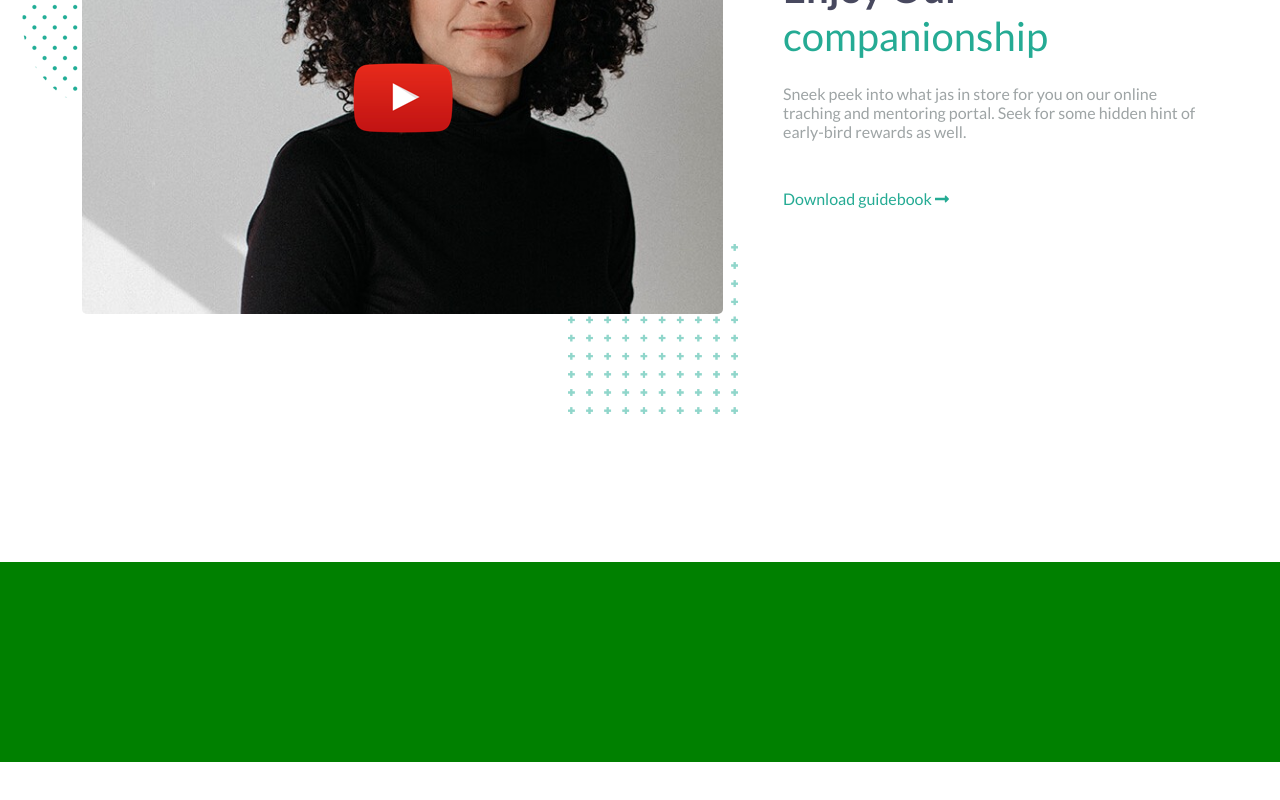
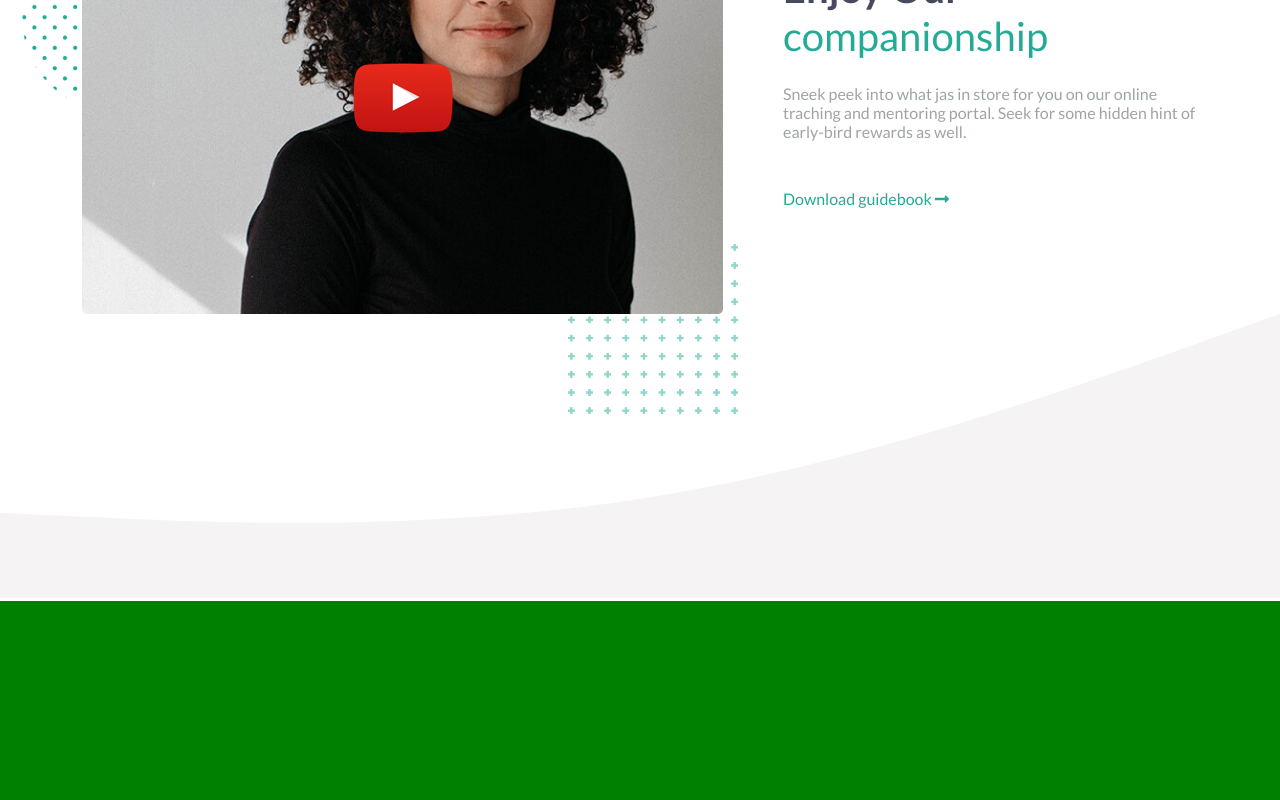
Before and after one commit to GianlucaBenassi/proj-html-vuejs, a Vue app: page / in a window 1280 px wide. Shown: the part 2691-3491 px from the top of the page. Before the commit the page ends 3453 px from the top, so only its background shows below. Built offline with nearby package versions, Linux system fonts and the light colour scheme.

Commit message:
TopLearners component creation + wave

```diff
--- a/src/components/macro/Main.vue
+++ b/src/components/macro/Main.vue
@@ -3,6 +3,7 @@
         <DistantLearning/>
         <Courses/>
         <SmartTutoring/>
+        <TopLearners/>
     </main>
 </template>
 
@@ -10,13 +11,15 @@
 import DistantLearning from '../sections/DistantLearning.vue';
 import Courses from '../sections/Courses.vue';
 import SmartTutoring from '../sections/SmartTutoring.vue';
+import TopLearners from '../sections/TopLearners.vue';
 
 export default {
     name: 'Main',
     components: {
         DistantLearning,
         Courses,
-        SmartTutoring
+        SmartTutoring,
+        TopLearners
     }
 }
 </script>
--- a/src/components/sections/SmartTutoring.vue
+++ b/src/components/sections/SmartTutoring.vue
@@ -1,6 +1,6 @@
 <template>
     <section>
-        <div class="container py-5">
+        <div class="container pt-5">
 
             <!-- title -->
             <h3 class="sub-title text-center">maxcoach available courses</h3>
@@ -60,6 +60,7 @@
             </div>
 
         </div>
+
     </section>
 </template>
 
@@ -87,7 +88,6 @@ h2 span{
 
 
 .yt_video {
-    margin-bottom: 200px;
 
     .youtube {
         border-radius: 5px;
--- /dev/null
+++ b/src/components/sections/TopLearners.vue
@@ -0,0 +1,18 @@
+<template>
+    <section>
+
+        <!-- wave -->
+        <svg xmlns="http://www.w3.org/2000/svg" viewBox="0 0 1440 320"><path fill="#f6f3f5" fill-opacity="1" d="M0,224L120,229.3C240,235,480,245,720,208C960,171,1200,85,1320,42.7L1440,0L1440,320L1320,320C1200,320,960,320,720,320C480,320,240,320,120,320L0,320Z"></path></svg>
+
+    </section>
+</template>
+
+<script>
+export default {
+    name: 'TopLearners'
+}
+</script>
+
+<style lang='scss' scoped>
+
+</style>
```
